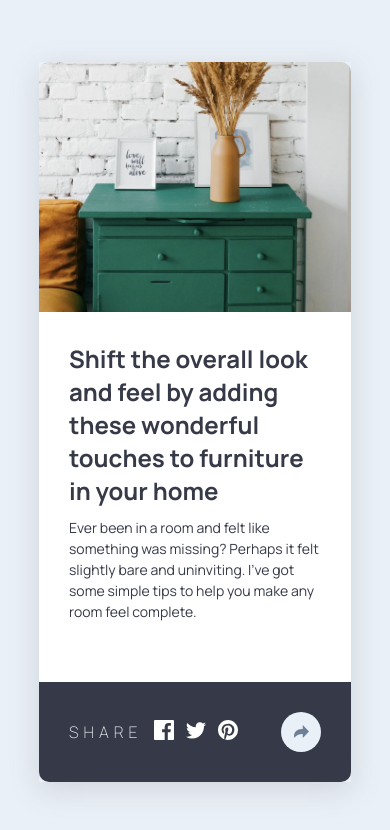
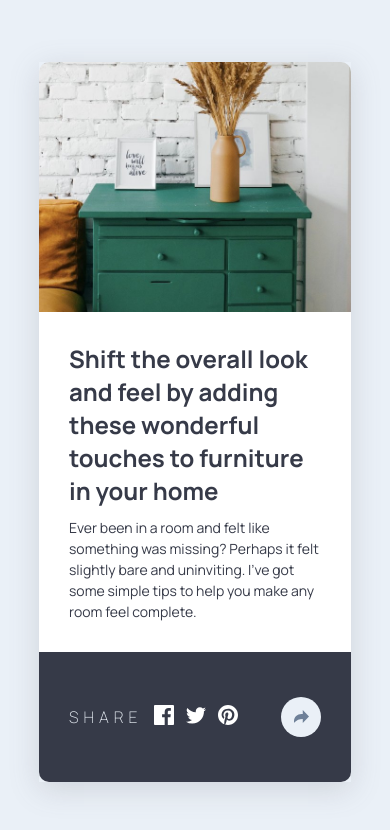
Before and after one commit to sparklaunch/Article-Preview-Component, a Next.js app: page / in a window 390 px wide. Both pictures are taken after a click on the button 304 px from the left and 716 px from the top of the page. Shown: the top 830 px of the page. Built offline with nearby package versions, Linux system fonts and the light colour scheme.

Commit message:
모바일 툴팁 위치 조정: 툴팁 위치 수정 및 모바일 툴팁 스타일 개선

```diff
--- a/src/shared/ui/ShareTooltip.module.css
+++ b/src/shared/ui/ShareTooltip.module.css
@@ -7,7 +7,7 @@
 
 .tooltip {
 	position: absolute;
-	bottom: -10px;
+	bottom: 100px;
 	right: -75px;
 	display: flex;
 	gap: 10px;
@@ -49,19 +49,21 @@
 		display: none;
 	}
 
+	/* footer 영역 전체를 덮어서, 닫기 버튼이 원래 공유 버튼과 같은 위치에 오도록 함 */
+	.tooltipWrapper {
+		top: 0;
+	}
+
 	.mobileTooltip {
 		display: flex;
 		align-items: center;
 		justify-content: space-between;
-		right: 0;
-		bottom: 0;
 		width: 100%;
-		height: 100px;
-		right: 30px;
+		height: 100%;
 		background-color: var(--color-text);
 		border-bottom-left-radius: 10px;
 		border-bottom-right-radius: 10px;
-		padding: 30px;
+		padding: 0 30px;
 	}
 
 	.mobileLeft {
```
